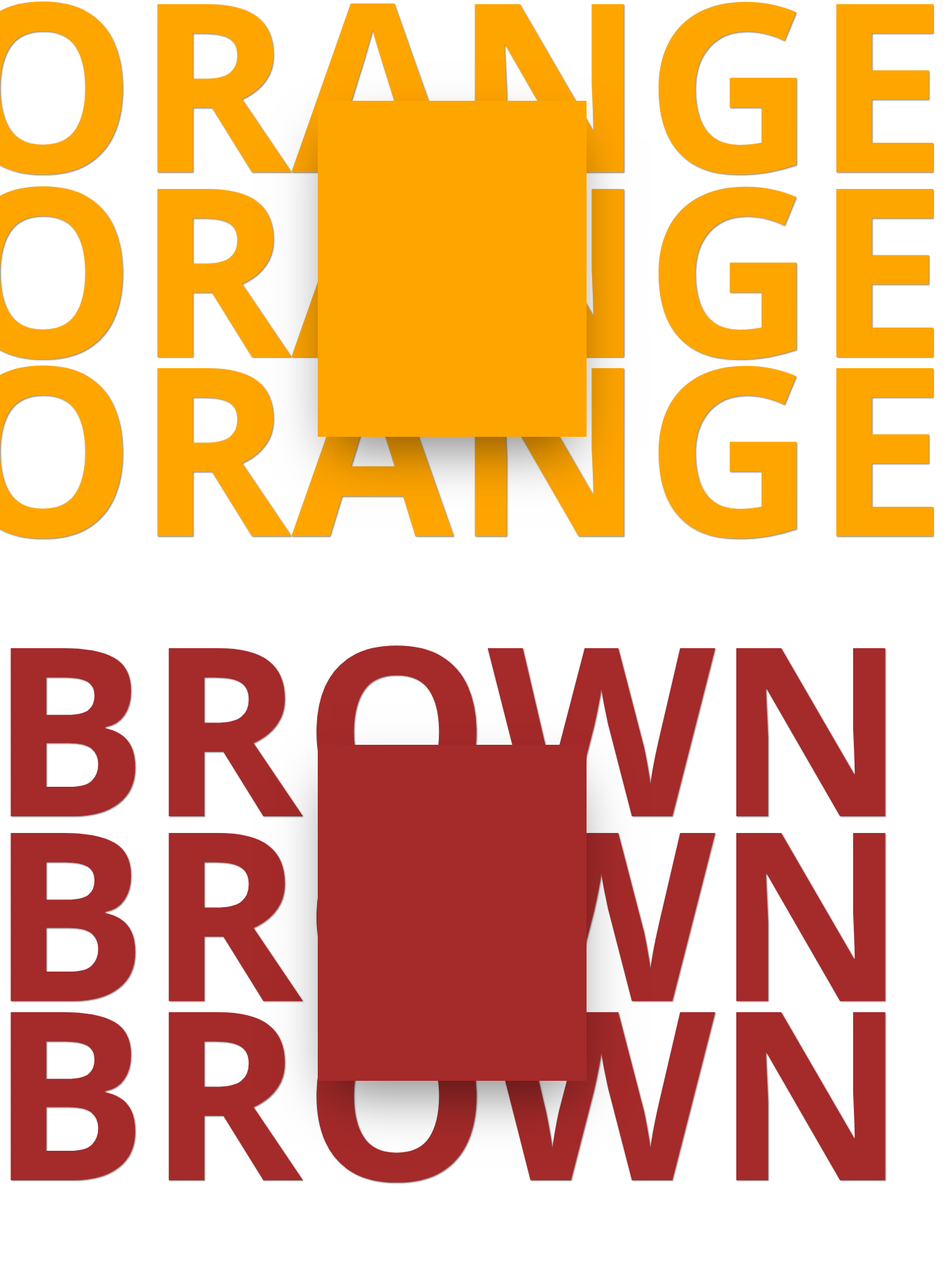
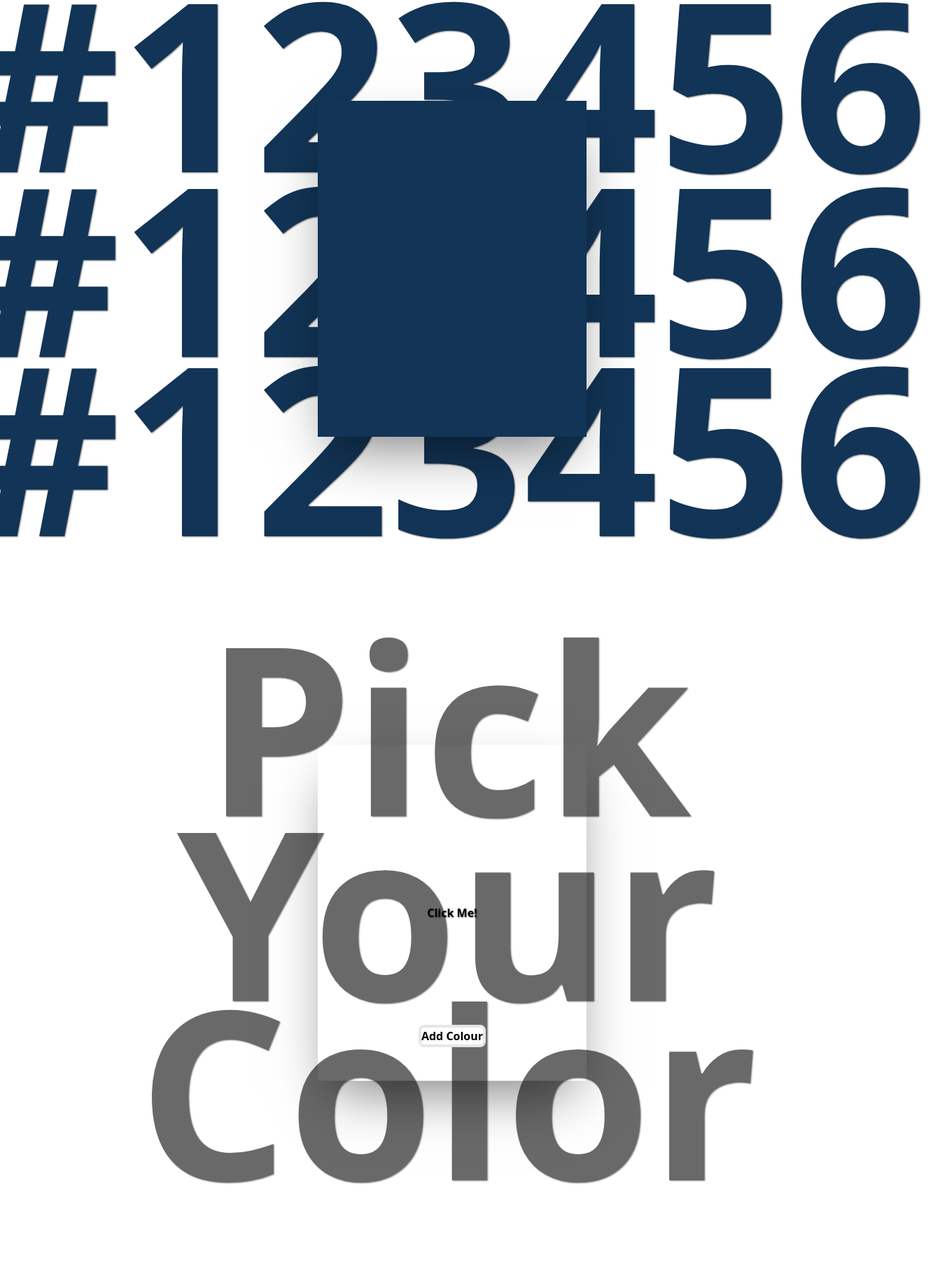
Before and after one commit to Taiyo10/Backstage_talks_frontend_recreation, a React (Create React App) app: page / in a window 1280 px wide. Shown: the part 3696-5536 px from the top of the page at 70% size, 1353 px wide, since content can reach past the window. After the commit the page ends 5504 px from the top, so only its background shows below. Built offline with nearby package versions, Linux system fonts and the light colour scheme.

Commit message:
Altered dynamic sizing

```diff
--- a/src/App.jsx
+++ b/src/App.jsx
@@ -3,7 +3,7 @@ import react, { useEffect, useState, useRef } from 'react';
 function App() {
 
   const [Y, setY] = useState(0);
-  const [colours, setColours] = useState(["blue", "red", "green", "purple", "orange", "brown", "#123456"]);
+  const [colours, setColours] = useState(["blue", "red", "green", "purple", "#123456"]);
   const [chosenColor, setChosenColor] = useState(null);
 
   const cooldownRef = useRef(false);
@@ -57,9 +57,9 @@ function App() {
       {colours.map((colour, index) => (
         <div>
           <div key={index} class='shadow-[0_35px_75px_-20px_rgba(0,0,0,0.50)] w-[30vw] h-[60vh] absolute top-[20vh] left-[35vw] z-50 transition duration-1000' style={{transform: `translate3d(6px, ${(index * window.innerHeight * 1.15) - Y * window.innerHeight * 1.15}px, 35px)`, backgroundColor: colour}}></div>
-          <h1 class="transition duration-1000 text-[42vh] sm:max-xl:text-[23vh] absolute left-1/2 -top-[15vh] sm:max-xl:top-0" style={{transform: `translate3d(-50%, ${(index * window.innerHeight * 1.15) - Y * window.innerHeight * 1.15}px, 0px)`, color: colour}}>{colour.toUpperCase()}</h1>
-          <h1 class="transition duration-1000 text-[42vh] sm:max-xl:text-[23vh] absolute left-1/2 top-[18vh] sm:max-xl:top-[32vh] " style={{transform: `translate3d(-50%, ${(index * window.innerHeight * 1.15) - Y * window.innerHeight * 1.15}px, 0px)`, color: colour}}>{colour.toUpperCase()}</h1>
-          <h1 class="transition duration-1000 text-[42vh] sm:max-xl:text-[23vh] absolute left-1/2 top-1/2 sm:max-xl:top-[64vh]" style={{transform: `translate3d(-50%, ${(index * window.innerHeight * 1.15) - Y * window.innerHeight * 1.15}px, 0px)`, color: colour}}>{colour.toUpperCase()}</h1>
+          <h1 class="transition duration-1000 text-[42vh] absolute left-1/2 -top-[15vh]" style={{transform: `translate3d(-50%, ${(index * window.innerHeight * 1.15) - Y * window.innerHeight * 1.15}px, 0px)`, color: colour}}>{colour.toUpperCase()}</h1>
+          <h1 class="transition duration-1000 text-[42vh] absolute left-1/2 top-[18vh]" style={{transform: `translate3d(-50%, ${(index * window.innerHeight * 1.15) - Y * window.innerHeight * 1.15}px, 0px)`, color: colour}}>{colour.toUpperCase()}</h1>
+          <h1 class="transition duration-1000 text-[42vh] absolute left-1/2 top-1/2" style={{transform: `translate3d(-50%, ${(index * window.innerHeight * 1.15) - Y * window.innerHeight * 1.15}px, 0px)`, color: colour}}>{colour.toUpperCase()}</h1>
         </div>
      ))}
 
@@ -71,9 +71,9 @@ function App() {
           <button onClick={handleClick} class='absolute border-4 bg-white rounded-lg z-30 bottom-[10%]'>Add Colour</button>
         </div>
 
-        <h1 class="transition duration-1000 text-[42vh] sm:max-xl:text-[23vh] absolute left-1/2 -top-[15vh] sm:max-xl:top-0" style={{transform: `translate3d(-50%, ${(colours.length * window.innerHeight * 1.15) - Y * window.innerHeight * 1.15}px, 0px)`, color: chosenColor ? chosenColor : "DimGray"}}>Pick</h1>
-        <h1 class="transition duration-1000 text-[42vh] sm:max-xl:text-[23vh] absolute left-1/2 top-[18vh] sm:max-xl:top-[32vh] " style={{transform: `translate3d(-50%, ${(colours.length * window.innerHeight * 1.15) - Y * window.innerHeight * 1.15}px, 0px)`, color: chosenColor ? chosenColor : "DimGray"}}>Your</h1>
-        <h1 class="transition duration-1000 text-[42vh] sm:max-xl:text-[23vh] absolute left-1/2 top-1/2 sm:max-xl:top-[64vh]" style={{transform: `translate3d(-50%, ${(colours.length * window.innerHeight * 1.15) - Y * window.innerHeight * 1.15}px, 0px)`, color: chosenColor ? chosenColor : "DimGray"}}>Color</h1>
+        <h1 class="transition duration-1000 text-[42vh] absolute left-1/2 -top-[15vh]" style={{transform: `translate3d(-50%, ${(colours.length * window.innerHeight * 1.15) - Y * window.innerHeight * 1.15}px, 0px)`, color: chosenColor ? chosenColor : "DimGray"}}>Pick</h1>
+        <h1 class="transition duration-1000 text-[42vh] absolute left-1/2 top-[18vh]" style={{transform: `translate3d(-50%, ${(colours.length * window.innerHeight * 1.15) - Y * window.innerHeight * 1.15}px, 0px)`, color: chosenColor ? chosenColor : "DimGray"}}>Your</h1>
+        <h1 class="transition duration-1000 text-[42vh] absolute left-1/2 top-1/2" style={{transform: `translate3d(-50%, ${(colours.length * window.innerHeight * 1.15) - Y * window.innerHeight * 1.15}px, 0px)`, color: chosenColor ? chosenColor : "DimGray"}}>Color</h1>
 
       </div>
     </div>
```
